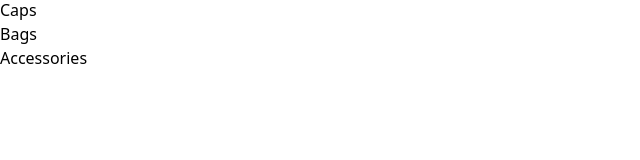
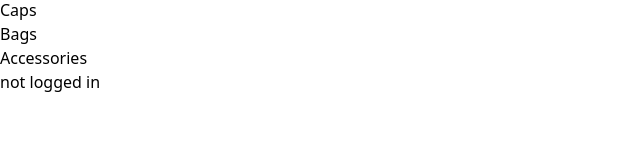
Before and after one commit to Phil-Pfister/The-Mash-Up, a React (Vite) app in the folder client/: page / in a window 1280 px wide. Shown: the part 722-882 px from the top of the page, without its empty margins (0-640 px from the left). Built offline with nearby package versions, Linux system fonts and the light colour scheme.

Commit message:
added logout button with functionality

```diff
--- a/client/src/components/ui/Header.jsx
+++ b/client/src/components/ui/Header.jsx
@@ -1,7 +1,7 @@
 import React from "react";
 import SearchBar from "./SearchBar";
 import { useState, useEffect, useRef } from "react";
-
+import Auth from '../../utils/auth'
 export default function Header() {
   const [isOpen, setIsOpen] = useState("");
 
@@ -125,6 +125,15 @@ export default function Header() {
             </ul>
           </div>
         </div>
+        {Auth.loggedIn() ? (
+        <>
+
+          <button onClick={Auth.logout}>Logout</button>
+        </>
+
+        ) : (
+          <><p>not logged in</p></>
+        )}
         <SearchBar />
       </nav>
     </>
```
